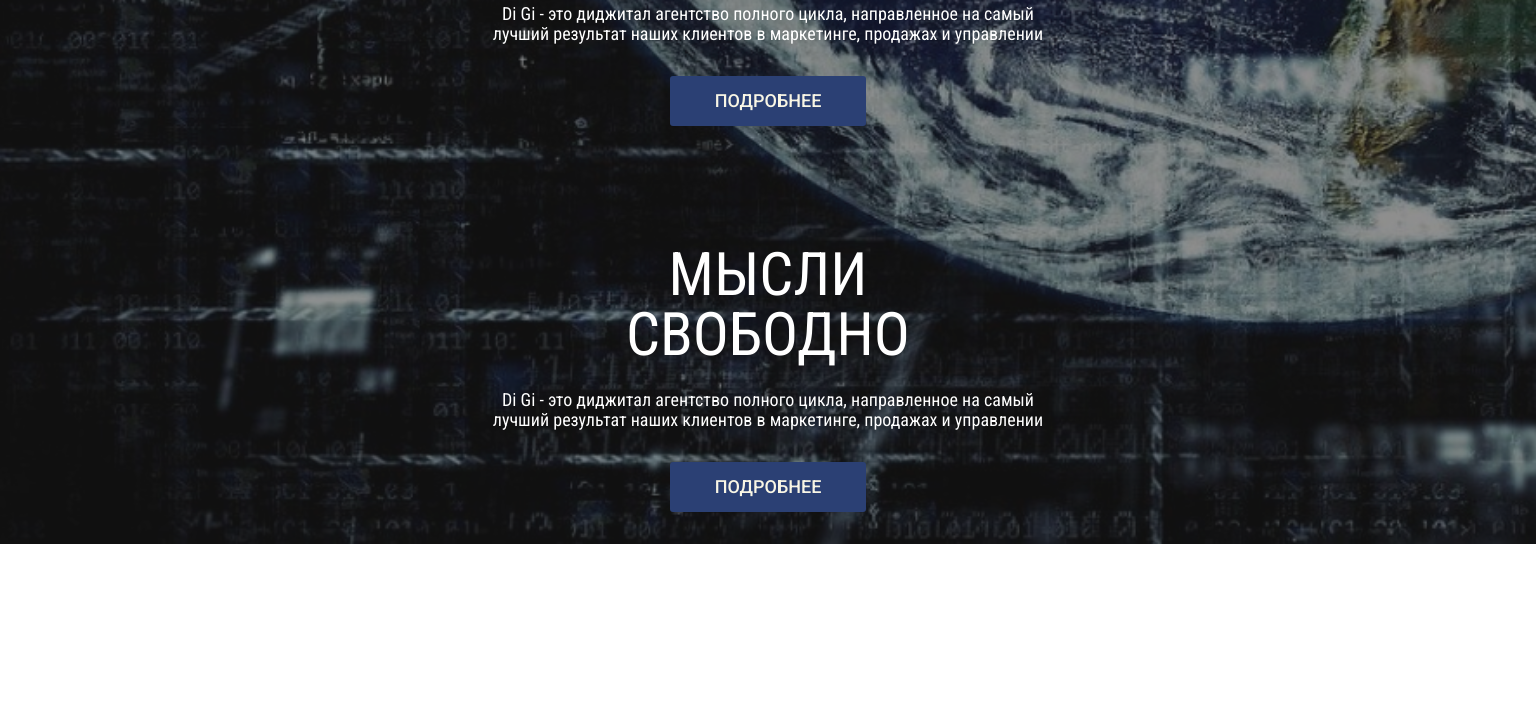
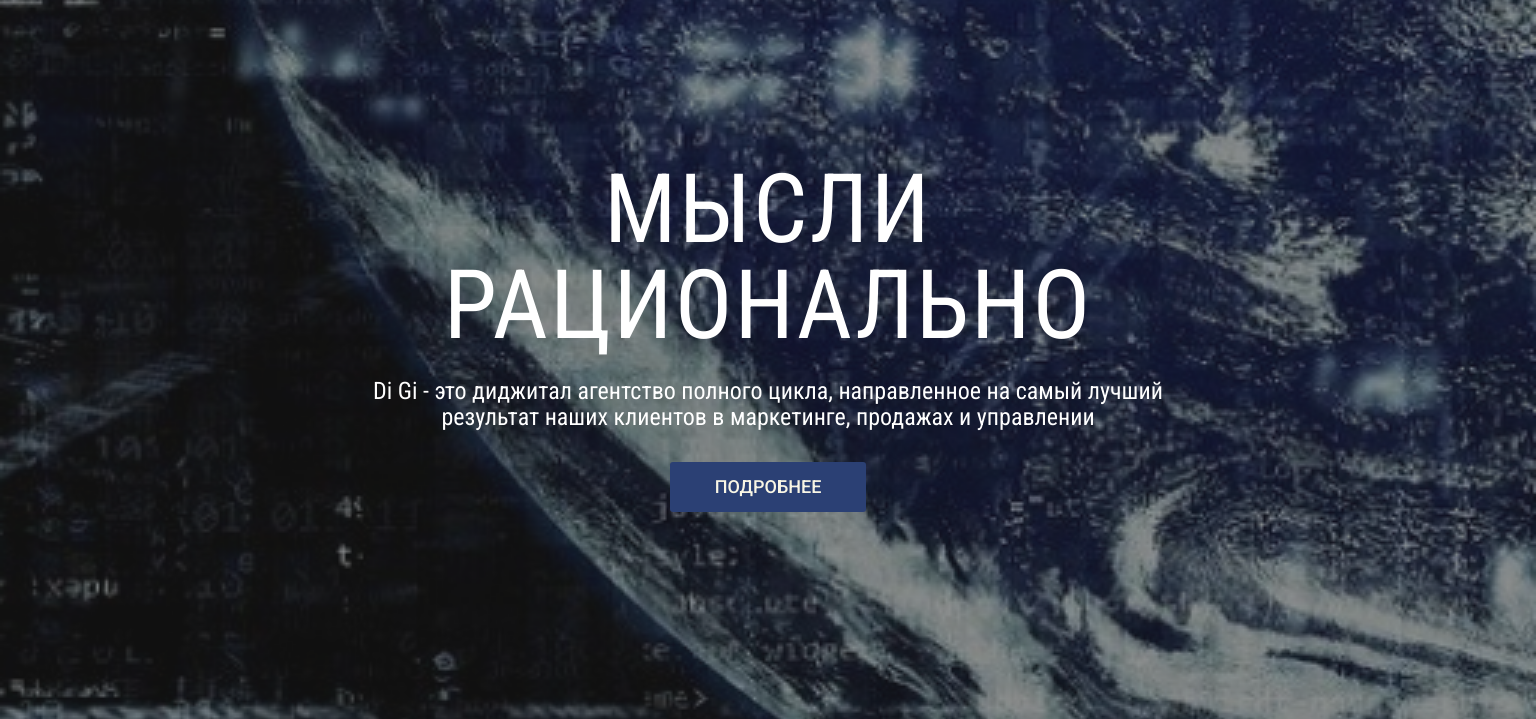
Before and after one commit to rwcalinin/mobile-first-gi-gi, a website built with webpack: page src/index.html in a window 1536 px wide. Shown: the part 714-1433 px from the top of the page. Before the commit the page ends 1258 px from the top, so only its background shows below. Built offline with nearby package versions, Linux system fonts and the light colour scheme; files whose address does not match are found by name.

Commit message:
header+promo adapt

```diff
--- a/src/sass/_adapt/_full-1440.scss
+++ b/src/sass/_adapt/_full-1440.scss
@@ -2,4 +2,20 @@
     .container {
         max-width: 1320px;
     }
+    .top-slider {
+        &__item {
+            min-height: 668px;
+        }
+        &__title {
+            padding-top: 107px;
+            font-size: 96px;
+            line-height: 96px;
+            letter-spacing: 2px;
+        }
+        &__text {
+            max-width: 890px;
+            font-size: 24px;
+            line-height: 26px;
+        }
+    }
 }
--- a/src/sass/_adapt/_small-1024.scss
+++ b/src/sass/_adapt/_small-1024.scss
@@ -4,4 +4,17 @@
         margin: 0 auto;
         padding: 0 40px;
     }
+    .top-slider {
+        &__item {
+            min-height: 618px;
+        }
+        &__title {
+            padding-top: 101px;
+            font-size: 84px;
+            line-height: 84px;
+        }
+        .slick-dots {
+            bottom: 80px;
+        }
+    }
 }
--- a/src/sass/_adapt/_tablet-768.scss
+++ b/src/sass/_adapt/_tablet-768.scss
@@ -3,6 +3,9 @@
         padding: 0 40px;
     }
     .top-slider {
+        &__item {
+            min-height: 465px;
+        }
         &__title {
             padding: 87px 0 0;
             margin: 0 auto 0;
```
Also changed, not shown: dist/css/style.css.
